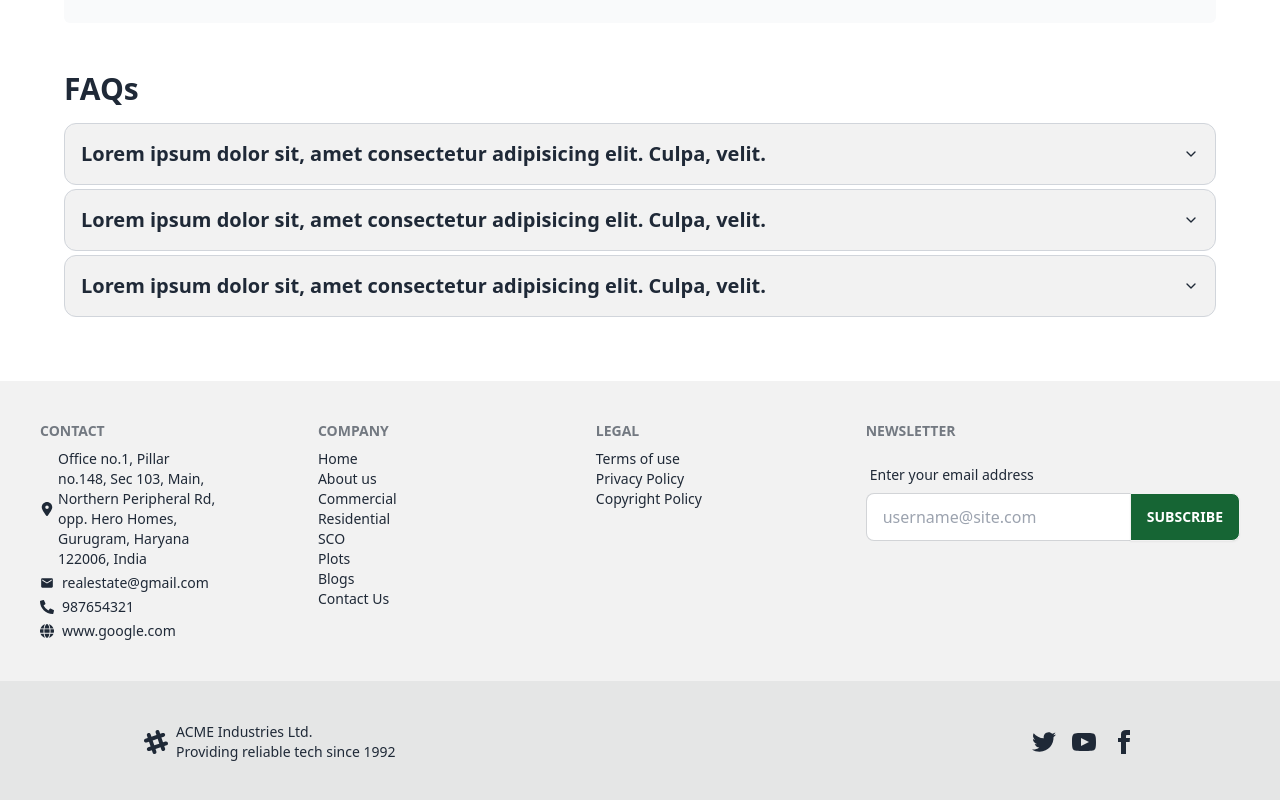
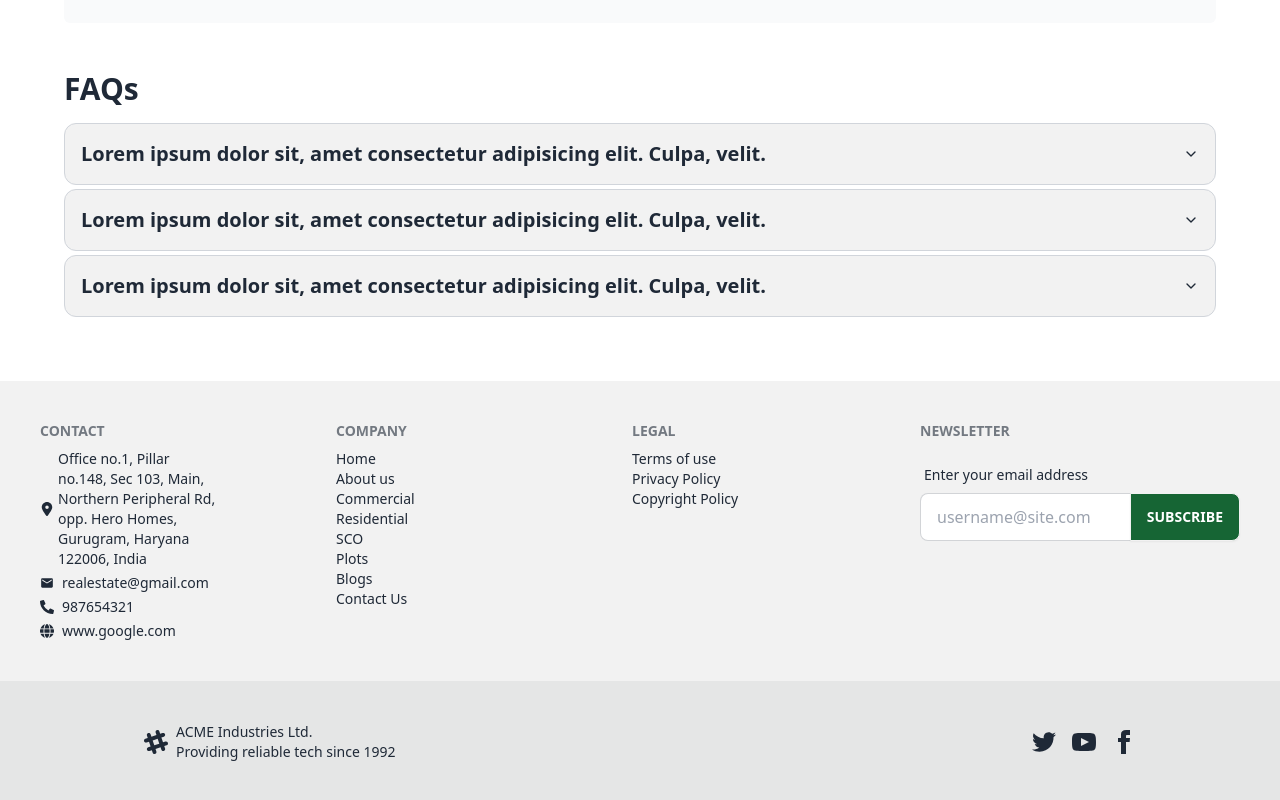
Before and after one commit to abhiiishek07/Mythili, a Next.js app: page / in a window 1280 px wide. Shown: the part 4271-5071 px from the top of the page. Built offline with nearby package versions, Linux system fonts and the light colour scheme.

Commit message:
fix overflow issue

```diff
--- a/src/components/Footer/Footer.jsx
+++ b/src/components/Footer/Footer.jsx
@@ -114,13 +114,13 @@ const Footer = () => {
             <label className="label">
               <span className="label-text">Enter your email address</span>
             </label>
-            <div className="join">
+            <div className="join w-full max-w-xs">
               <input
                 onChange={(e) => setEmailId(e.target.value)}
                 type="email"
                 value={emailId}
                 placeholder="username@site.com"
-                className="input input-bordered join-item"
+                className="input input-bordered join-item w-32 lg:w-full"
               />
               <button
                 type="submit"
```
